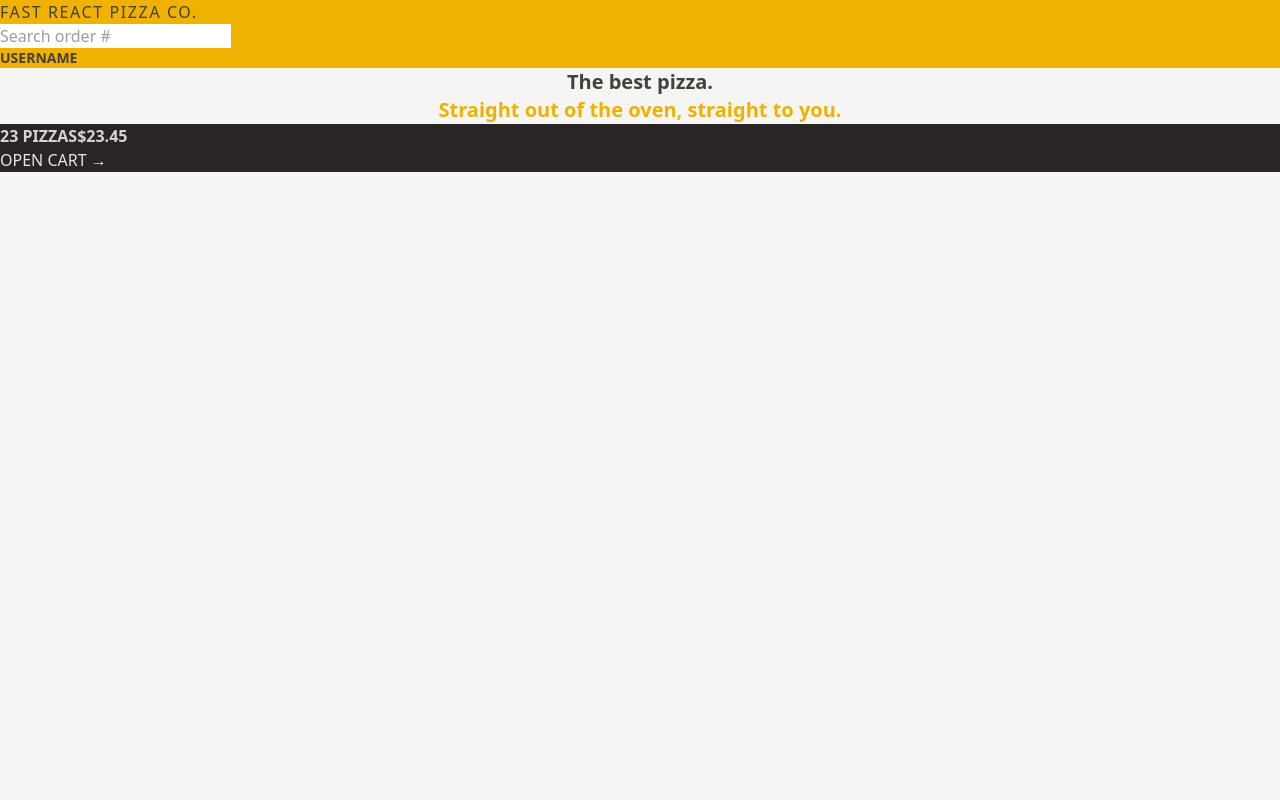
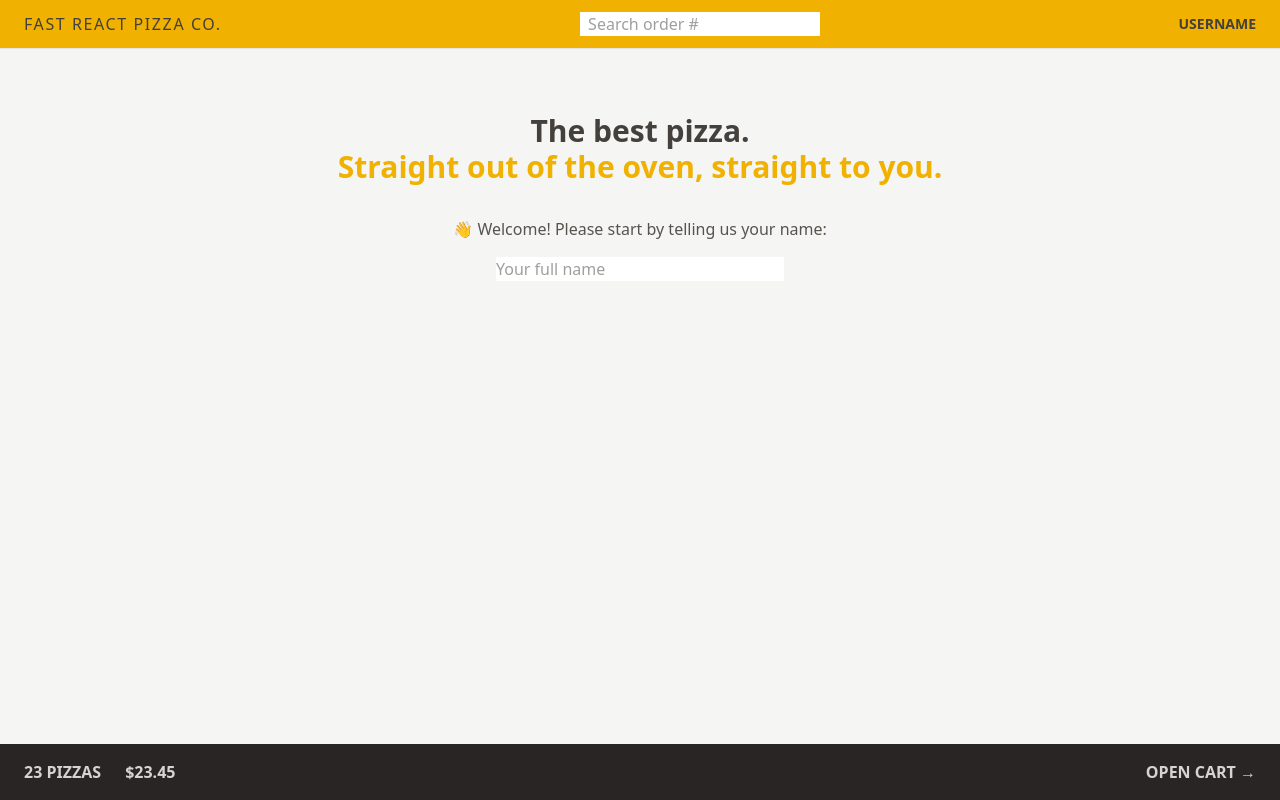
Before and after one commit to danielmuszkiet/fast-react-pizza, a React (Vite) app: page / in a window 1280 px wide. Built offline with nearby package versions, Linux system fonts and the light colour scheme.

Commit message:
feat: enhance UI components with improved styling and layout adjustments

```diff
--- a/src/features/cart/CartOverview.tsx
+++ b/src/features/cart/CartOverview.tsx
@@ -2,12 +2,17 @@ import { Link } from "react-router";
 
 function CartOverview() {
   return (
-    <div className="bg-stone-800 text-stone-200 uppercase">
-      <p className="font-semibold text-stone-300">
+    <div className="flex flex-row items-center justify-between bg-stone-800 px-4 py-4 text-stone-200 uppercase sm:px-6">
+      <p className="space-x-4 text-sm font-semibold text-stone-300 sm:space-x-6 md:text-base">
         <span>23 pizzas</span>
         <span>$23.45</span>
       </p>
-      <Link to="/cart">Open cart &rarr;</Link>
+      <Link
+        to="/cart"
+        className="text-sm font-semibold text-stone-300 sm:space-x-6 md:text-base"
+      >
+        Open cart &rarr;
+      </Link>
     </div>
   );
 }
--- a/src/features/order/CreateOrder.tsx
+++ b/src/features/order/CreateOrder.tsx
@@ -71,7 +71,9 @@ function CreateOrder() {
 
         <div>
           <input type="hidden" value={JSON.stringify(cart)} name="cart" />
-          <button disabled={isSubmitting}>{isSubmitting ? "Placing Order" : "Order now"}</button>
+          <button disabled={isSubmitting}>
+            {isSubmitting ? "Placing Order" : "Order now"}
+          </button>
         </div>
       </Form>
     </div>
--- a/src/features/order/SearchOrder.tsx
+++ b/src/features/order/SearchOrder.tsx
@@ -15,7 +15,7 @@ function SearchOrder() {
   return (
     <form onSubmit={handleSubmit}>
       <input
-        className="bg-white"
+        className="w-40 bg-white px-2 sm:w-60"
         placeholder="Search order #"
         type="text"
         value={query}
--- a/src/features/user/CreateUser.tsx
+++ b/src/features/user/CreateUser.tsx
@@ -9,9 +9,12 @@ function CreateUser() {
 
   return (
     <form onSubmit={handleSubmit}>
-      <p>👋 Welcome! Please start by telling us your name:</p>
+      <p className="mb-4 text-sm text-stone-600 md:text-base">
+        👋 Welcome! Please start by telling us your name:
+      </p>
 
       <input
+        className="w-72 bg-white"
         type="text"
         placeholder="Your full name"
         value={username}
--- a/src/features/user/Username.tsx
+++ b/src/features/user/Username.tsx
@@ -1,5 +1,5 @@
 function Username() {
-  return <div className="text-sm font-semibold">Username</div>;
+  return <div className="hidden text-sm font-semibold sm:block">Username</div>;
 }
 
 export default Username;
--- a/src/ui/AppLayout.tsx
+++ b/src/ui/AppLayout.tsx
@@ -8,13 +8,16 @@ function AppLayout() {
   const isLoading = navigation.state === "loading";
 
   return (
-    <div className="layout">
+    <div className="grid h-screen grid-cols-1 grid-rows-[auto_1fr_auto]">
       {isLoading && <Loader />}
 
       <Header />
-      <main>
-        <Outlet />
-      </main>
+      <div className="overflow-scroll">
+        <main className="mx-auto max-w-3xl">
+          <Outlet />
+        </main>
+      </div>
+
       <CartOverview />
     </div>
   );
--- a/src/ui/Header.tsx
+++ b/src/ui/Header.tsx
@@ -4,7 +4,7 @@ import Username from "../features/user/Username";
 
 function Header() {
   return (
-    <header className="bg-yellow-500 uppercase">
+    <header className="flex flex-row items-center justify-between border-b border-stone-200 bg-yellow-500 px-4 py-3 uppercase sm:px-6">
       <Link to="/" className="tracking-widest">
         Fast React Pizza Co.
       </Link>
--- a/src/ui/Home.tsx
+++ b/src/ui/Home.tsx
@@ -1,13 +1,17 @@
+import CreateUser from "../features/user/CreateUser";
+
 function Home() {
   return (
-    <div>
-      <h1 className="text-center text-xl font-semibold">
+    <div className="my-10 px-16 text-center sm:my-16">
+      <h1 className="mb-8 text-xl font-semibold md:text-3xl">
         The best pizza.
         <br />
         <span className="text-yellow-500">
           Straight out of the oven, straight to you.
         </span>
       </h1>
+
+      <CreateUser />
     </div>
   );
 }
```
